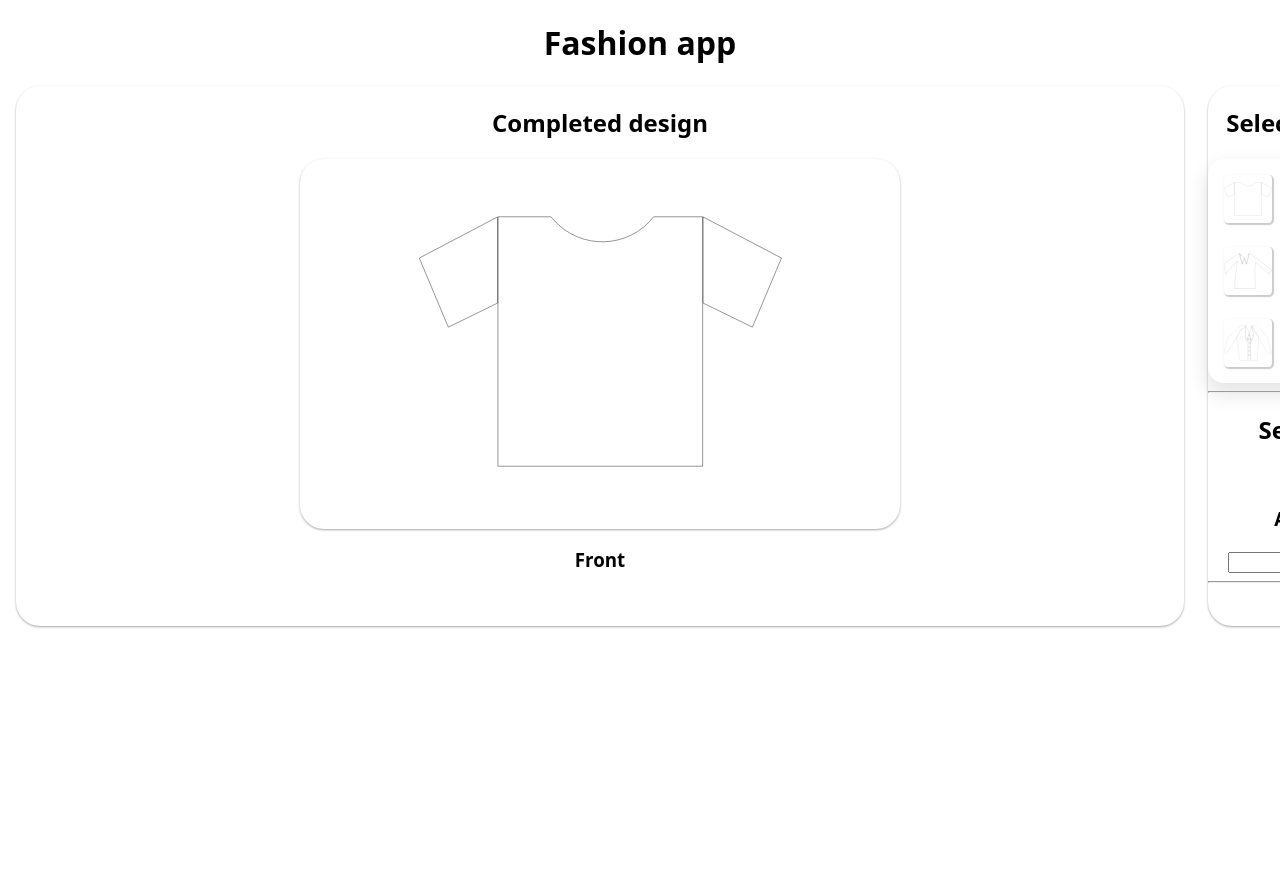
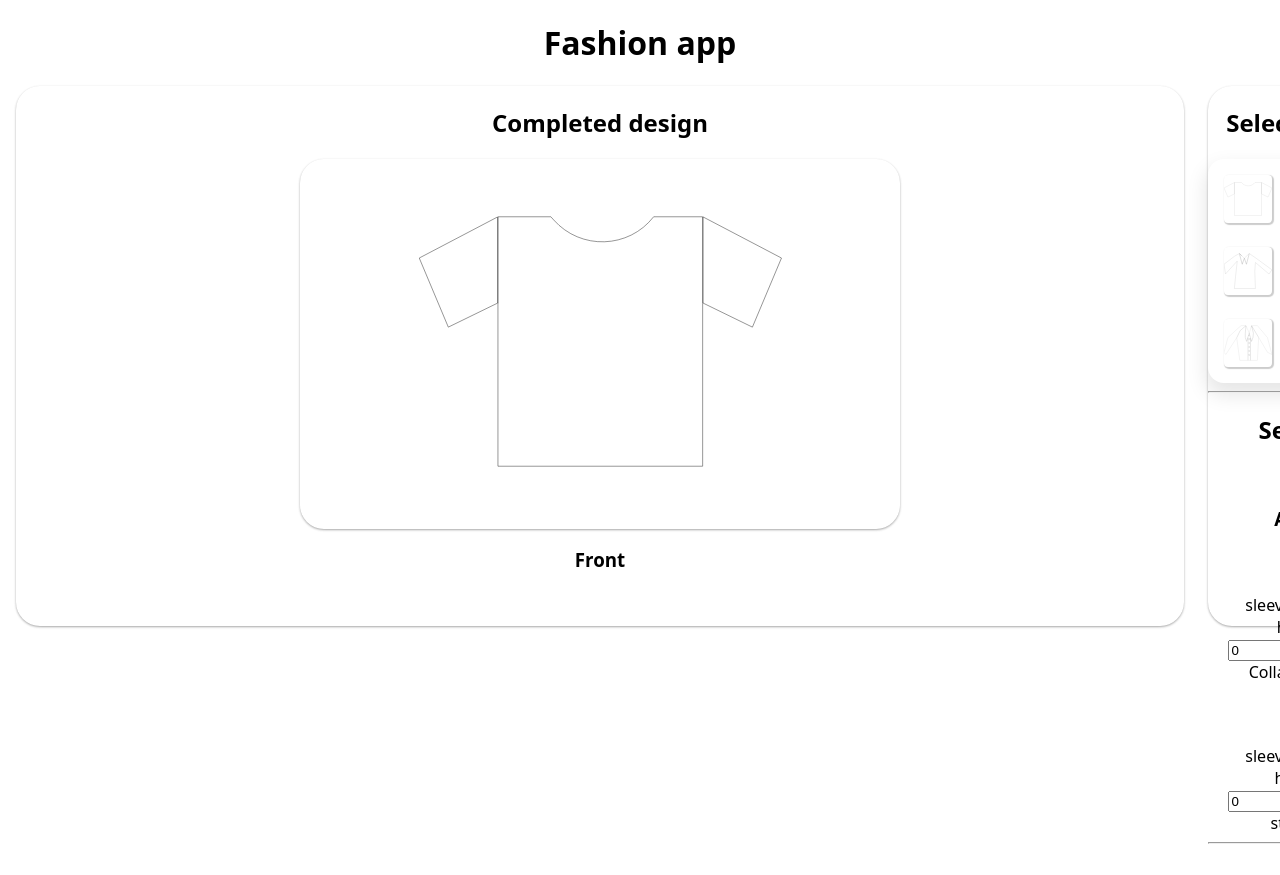
Before and after one commit to anthonyjshaw/pattern-maker, a React (Create React App) app: page / in a window 1280 px wide. Shown: the top 875 px of the page. Before the commit the page ends 800 px from the top, so only its background shows below. Built offline with nearby package versions, Linux system fonts and the light colour scheme.

Commit message:
added t-shirt and trouser json files

```diff
--- a/src/App.js
+++ b/src/App.js
@@ -3,16 +3,31 @@ import Button from "./Button";
 import TemplateOption from "./TemplateOption";
 import Tooltip from "./Tooltip";
 import SizeOptions from "./SizeOptions";
+import { PatternOptions } from "./PatternOptions";
 
+const tShirt = require("./lib/pattern_options/t-shirt.json");
 
+const trousers = require("./lib/pattern_options/trousers.json");
+
+console.log(tShirt);
 
 const App = () => {
 	const [picture, setPicture] = useState({
 		name: 't-shirt',
 		image_src: '/t-shirt.svg'
 	});
+
+	const [patternOptionValues, setPatternOptionValues] = useState([
+		"t-shirt"
+	])
+
+	const patternOptionsArray = [tShirt, trousers].map(e => {
+		return <PatternOptions key={e.pattern_name} name={e.pattern_name} elements={e.elements} />
+	});
+
+
 	function handleClick(e) {
-		setPicture({name: e.target.dataset.imgSrc, image_src: e.target.src});
+		setPicture({ name: e.target.dataset.imgSrc, image_src: e.target.src });
 	}
 	const sizes = [
 		{
@@ -65,10 +80,11 @@ const App = () => {
 			name: 'skirt',
 			icon: '/skirt.svg'
 		},
-		{	name: 'shirt',
+		{
+			name: 'shirt',
 			icon: '/shirt.svg'
 		}
-	].map(e => <TemplateOption icon={e.icon} text={e.name} className={'template-option-img'} alt={`SVG of ${e.name}`} onClick={handleClick} key={e.name} tooltip={<Tooltip text={e.name}/>}/>)
+	].map(e => <TemplateOption icon={e.icon} text={e.name} className={'template-option-img'} alt={`SVG of ${e.name}`} onClick={handleClick} key={e.name} tooltip={<Tooltip text={e.name} />} />);
 	return (
 		<div>
 			<h1>Fashion app</h1>
@@ -78,7 +94,7 @@ const App = () => {
 						<h2>Completed design</h2>
 					</div>
 					<div id="main-image-container" className="main-image-container">
-            <img src={`${picture.image_src}`} alt={`Image of ${picture.name}`} className="picture-item"/>
+						<img src={`${picture.image_src}`} alt={`Image of ${picture.name}`} className="picture-item" />
 					</div>
 					<div>
 						<h3>Front</h3>
@@ -89,22 +105,22 @@ const App = () => {
 					<div className="template-options-grid">
 						{templateOptions}
 					</div>
-         <hr/>
+					<hr />
 					<div>
 						<h2>Select size</h2>
 						<div className="size-options">
-				{<SizeOptions options={sizes} id="sizes"/>}
+							{<SizeOptions options={sizes} id="sizes" />}
 						</div>
 						<div>
 							<h3>Advanced</h3>
-               <div>
-                  <input type="text"/>
+							<div id="advanced-pattern-options">
+								{patternOptionsArray}
 							</div>
 						</div>
 					</div>
-		 <hr/>
+					<hr />
 					<div>
-            <Button text="Print"/>
+						<Button text="Print" />
 					</div>
 				</div>
 			</div>
--- /dev/null
+++ b/src/PatternOptions.js
@@ -0,0 +1,25 @@
+
+export const PatternOptions = (props) => {
+	const elements = props.elements.map(e => {
+		if (Array.isArray(e.value)) {
+			console.log(true)
+			const options = e.value.map(subElement => {
+				return <option key={subElement}>{subElement}</option>;
+			});
+
+			return <div><label>{e.name.replaceAll("_", " ")}</label><select>{options}</select></div>
+		} else if (typeof e.value === 'number') {
+			return <div><label>{e.name}</label><input type="number" name={e.name} id="" value={e.value}/></div>
+		} else {
+			return <input type="text" name={`${e.name}`} id=""/>
+		}
+
+	});
+
+	console.log(Array.isArray(props.elements[0].value))
+	return <div>
+		<h3>{props.name}</h3>
+		{elements}
+	</div>;
+
+}
--- a/src/lib/pattern_options/t-shirt.json
+++ b/src/lib/pattern_options/t-shirt.json
@@ -1,17 +1,20 @@
 {
 	"pattern_name": "t-shirt",
-	"elements": [{
+	"elements": [
+		{
 			"name": "sleeves",
-			"values": [
+			"value": [
 				"long-sleeve",
 				"short-sleeve"
 			]
 		},
 		{
-			"hem length": 0
+			"name": "hem length",
+			"value": 0
 		},
 		{
-			"collar_type": ["crew", "v-neck"]
+			"name": "Collar type",
+			"value": ["crew", "v-neck"]
 		}
 	]
 }
--- /dev/null
+++ b/src/lib/pattern_options/trousers.json
@@ -0,0 +1,19 @@
+{
+	"pattern_name": "trousers",
+	"elements": [{
+			"name": "sleeves",
+			"value": [
+				"long-sleeve",
+				"short-sleeve"
+			]
+		},
+		{
+			"name": "hem Length",
+			"value": 0
+		},
+		{
+			"name": "style",
+			"value": ["baggy", "regular", "slim", "skinny"]
+		}
+	]
+}
```
Lines whose indentation alone changed are shown as unchanged.
